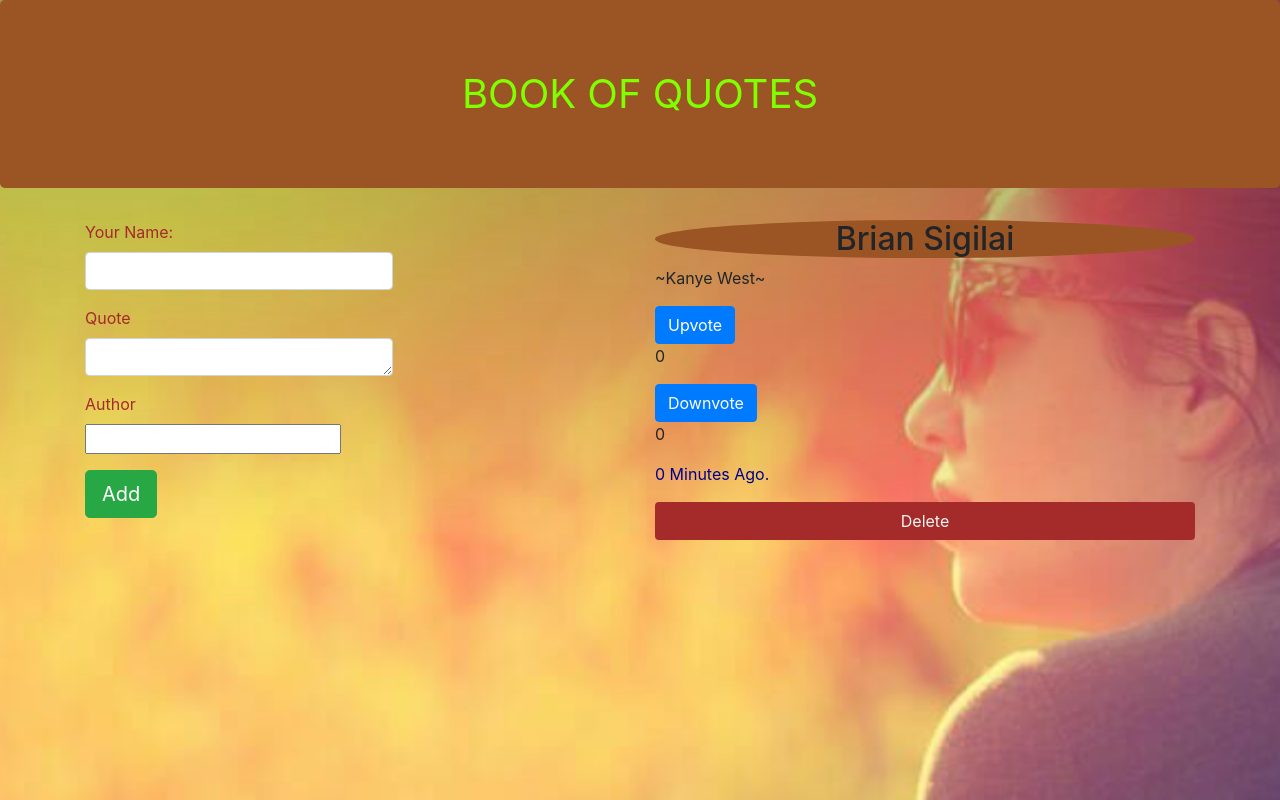
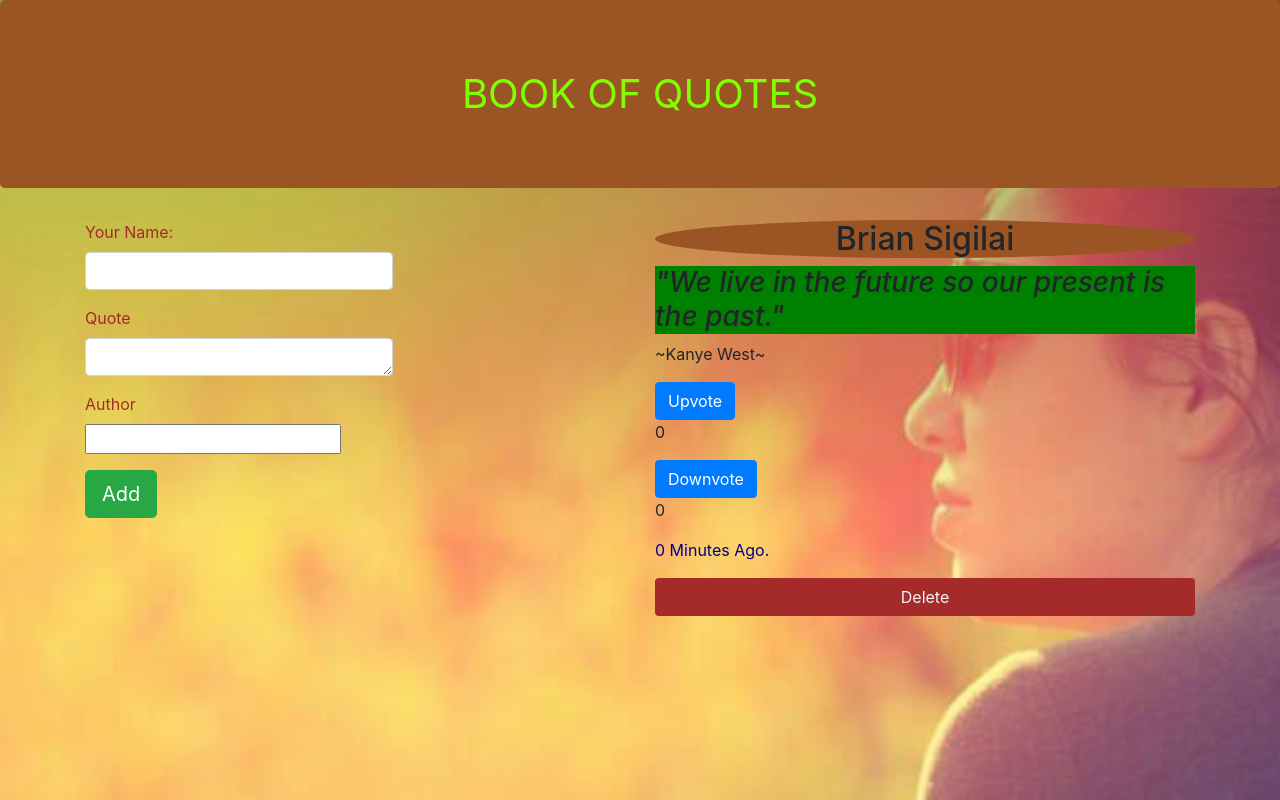
Before and after one commit to Sigilai5/Quote-Book, an Angular app: page / in a window 1280 px wide. Built offline with nearby package versions, Linux system fonts and the light colour scheme.

Commit message:
added highlighting

```diff
--- a/src/app/quote-display/quote-display.component.html
+++ b/src/app/quote-display/quote-display.component.html
@@ -1,6 +1,6 @@
 <div *ngFor="let quote of quotes;let i='index'">
     <h2>{{quote.name}}</h2>
-    <h3 appHighlight  *ngIf="quote.upvotes>0"><i>"{{quote.description}}"</i></h3>
+    <h3 appHighlight  ><i>"{{quote.description}}"</i></h3>
 
     <p>~{{quote.author}}~</p>
     <button class="btn btn-primary" (click)="upVote(i)" id="but">Upvote</button>
```
Also changed, not shown: 3 other files (tests, documents, lock files or other folders).
